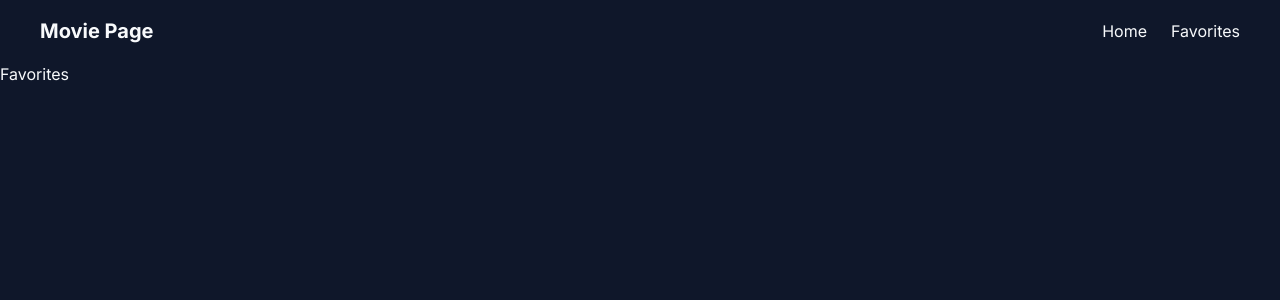
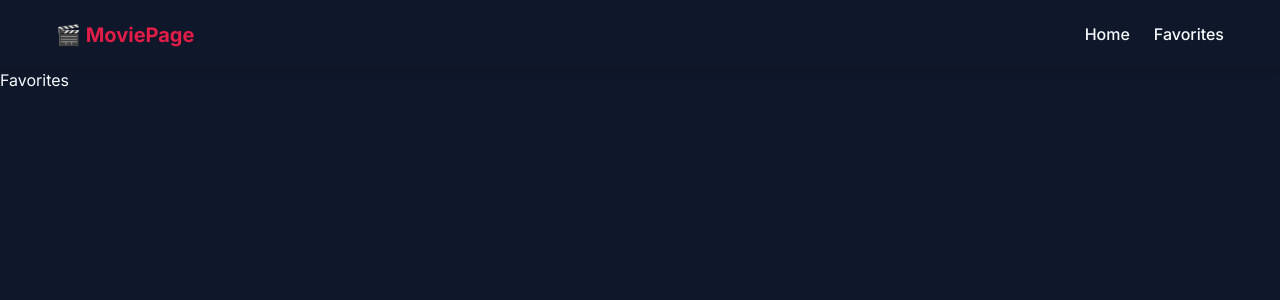
Before and after one commit to Saran-Sandeep/Movie-Page, a React (Vite) app: page /favorites in a window 1280 px wide. Shown: the top 300 px of the page. Built offline with nearby package versions, Linux system fonts and the light colour scheme; no server answers.

Commit message:
Used chatgpt to add css for navbar component

```diff
--- a/src/Components/NavBar/NavBar.css
+++ b/src/Components/NavBar/NavBar.css
@@ -1,19 +1,79 @@
+/* =========================
+   NAVBAR STYLES
+   ========================= */
+
+.navbar {
+  background-color: var(--color-dark);
+  box-shadow: var(--shadow-md);
+  position: sticky;
+  top: 0;
+  z-index: 100;
+  backdrop-filter: blur(8px);
+}
+
 .navbar__container {
   display: flex;
+  align-items: center;
   justify-content: space-between;
-  align-items: center;
-  padding: 16px 40px;
-  border-bottom: 1px solid var(--slate-900);
+  padding-block: 1rem;
 }
 
-.navbar__title {
-  font-size: 1.25rem;
-  font-weight: bold;
+/* ----- Brand / Title ----- */
+.navbar__brand {
+  font-size: var(--size-xl);
+  font-weight: 700;
+  color: var(--color-primary);
+  transition: color var(--transition-fast), transform var(--transition-fast);
 }
 
+.navbar__brand:hover {
+  color: color-mix(in oklab, var(--color-primary) 80%, white 15%);
+  transform: translateY(-1px);
+}
+
+/* ----- Links ----- */
 .navbar__links {
   display: flex;
-  justify-content: space-evenly;
   align-items: center;
-  gap: 24px;
+  gap: 1.5rem;
 }
+
+.navbar__link {
+  font-size: var(--size-base);
+  font-weight: 500;
+  color: var(--color-light);
+  position: relative;
+  transition: color var(--transition-fast);
+}
+
+.navbar__link:hover {
+  color: var(--color-accent);
+}
+
+/* Active link underline effect (optional, can be controlled via NavLink later) */
+.navbar__link::after {
+  content: "";
+  position: absolute;
+  bottom: -4px;
+  left: 0;
+  width: 0%;
+  height: 2px;
+  background-color: var(--color-accent);
+  transition: width var(--transition-medium) ease-in-out;
+}
+
+.navbar__link:hover::after {
+  width: 100%;
+}
+
+/* ----- Responsive tweaks ----- */
+@media (max-width: 640px) {
+  .navbar__container {
+    flex-direction: column;
+    gap: 0.75rem;
+  }
+
+  .navbar__links {
+    gap: 1rem;
+  }
+}
--- a/src/Components/NavBar/NavBar.jsx
+++ b/src/Components/NavBar/NavBar.jsx
@@ -1,19 +1,28 @@
 import "./NavBar.css";
 import { Link } from "react-router-dom";
+
 export default function NavBar() {
   return (
-    <nav className="navbar__container">
-      <div className="navbar__title">
-        <a href="/">Movie Page</a>
-      </div>
+    <header className="navbar">
+      <nav className="navbar__container container">
+        <h1 className="navbar__title">
+          <Link to="/" className="navbar__brand">
+            🎬 MoviePage
+          </Link>
+        </h1>
         <ul className="navbar__links">
           <li>
-          <Link to="/">Home</Link>
+            <Link to="/" className="navbar__link">
+              Home
+            </Link>
           </li>
           <li>
-          <Link to="/favorites">Favorites</Link>
+            <Link to="/favorites" className="navbar__link">
+              Favorites
+            </Link>
           </li>
         </ul>
       </nav>
+    </header>
   );
 }
```
Lines whose indentation alone changed are shown as unchanged.
